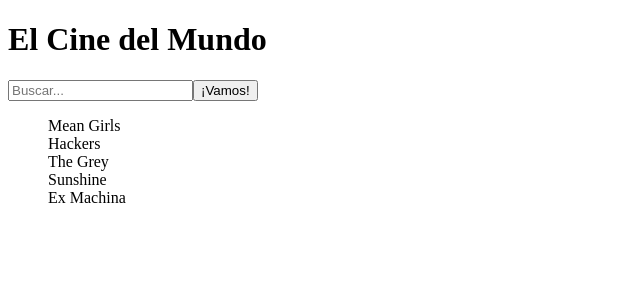
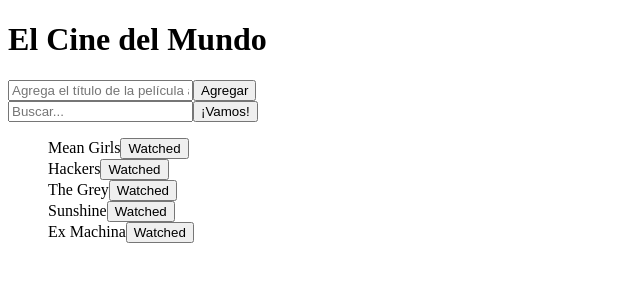
Before and after one commit to jchan3990/movieList, a React app: page / in a window 1280 px wide. Shown: the top 300 px of the page, without its empty margins (0-640 px from the left). Built offline with nearby package versions, Linux system fonts and the light colour scheme; the HTML template or start-up script is replaced by a standard one.

Commit message:
Added watched buttons

```diff
--- /dev/null
+++ b/client/src/components/AddBar.jsx
@@ -0,0 +1,25 @@
+import React, { useState } from 'react';
+
+const AddBar = ({ onAdd }) => {
+  const [movieTitle, setMovieTitle] = useState('');
+
+  const addMovie = (e) => {
+    e.preventDefault();
+    if (movieTitle.length) onAdd(movieTitle);
+    resetAdd();
+  }
+
+  const resetAdd = () => {
+    setMovieTitle('');
+    document.getElementById("addBarContainer").reset();
+  }
+
+  return (
+    <form id="addBarContainer" onSubmit={addMovie} >
+      <input id="addInput" type="text" name="title" placeholder="Agrega el título de la película aquí" onChange={(e) => setMovieTitle(e.target.value)} />
+      <button className="AddBtn">Agregar</button>
+    </form>
+  )
+};
+
+export default AddBar;
--- a/client/src/components/App.jsx
+++ b/client/src/components/App.jsx
@@ -3,13 +3,14 @@ import axios from 'axios';
 
 import MovieList from './MovieList.jsx';
 import SearchBar from './SearchBar.jsx';
+import AddBar from './AddBar.jsx';
 
 var movies = [
-  {title: 'Mean Girls'},
-  {title: 'Hackers'},
-  {title: 'The Grey'},
-  {title: 'Sunshine'},
-  {title: 'Ex Machina'},
+  {title: 'Mean Girls', watched: false},
+  {title: 'Hackers', watched: false},
+  {title: 'The Grey', watched: false},
+  {title: 'Sunshine', watched: false},
+  {title: 'Ex Machina', watched: false},
 ];
 
 const App = () => {
@@ -28,11 +29,16 @@ const App = () => {
     else setMovieList([]);
   }
 
+  const onAdd = (title) => {
+    let list = [...movieList];
+    list.push({title: title});
+    setMovieList(list);
+  }
+
   const onShowAll = () => {
     setSearched(false);
     setMovieList(movies);
   }
-
 
   const showAll = () => {
     if (searched) {
@@ -43,6 +49,7 @@ const App = () => {
   return (
     <div>
       <h1>El Cine del Mundo</h1>
+      <AddBar onAdd={onAdd} />
       <SearchBar onSearch={onSearch} />
       <MovieList movies={movieList} />
       {showAll()}
--- a/client/src/components/MovieItem.jsx
+++ b/client/src/components/MovieItem.jsx
@@ -1,9 +1,19 @@
 import React, { useState, useEffect } from 'react';
 
 const MovieItem = ({ movie }) => {
+  const [watched, setWatched] = useState(false);
+
+  const handleClick = () => {
+    if (!watched) setWatched(true);
+    else setWatched(false);
+  }
+
+  let classname = watched ? "watched" : "notWatched";
+
   return (
     <div className="movieItem">
       <span className="movie">{movie.title}</span>
+      <button id="watchedBtn" className={classname} onClick={handleClick}>Watched</button>
     </div>
   )
 };
--- a/client/src/components/SearchBar.jsx
+++ b/client/src/components/SearchBar.jsx
@@ -5,7 +5,7 @@ const SearchBar = ({ onSearch }) => {
 
   const onSubmit = (e) => {
     e.preventDefault();
-    onSearch(title);
+    if (title.length) onSearch(title);
     resetSearch();
   }
 
@@ -16,7 +16,7 @@ const SearchBar = ({ onSearch }) => {
 
   return (
     <form id="searchContainer" onSubmit={onSubmit} >
-      <input type="search" name="title" placeholder="Buscar..." onChange={(e) => setTitle(e.target.value)} />
+      <input id="searchInput" type="search" name="title" placeholder="Buscar..." onChange={(e) => setTitle(e.target.value)} />
       <button>¡Vamos!</button>
     </form>
   )
```
Also changed, not shown: 2 other files (tests, documents, lock files or other folders).
